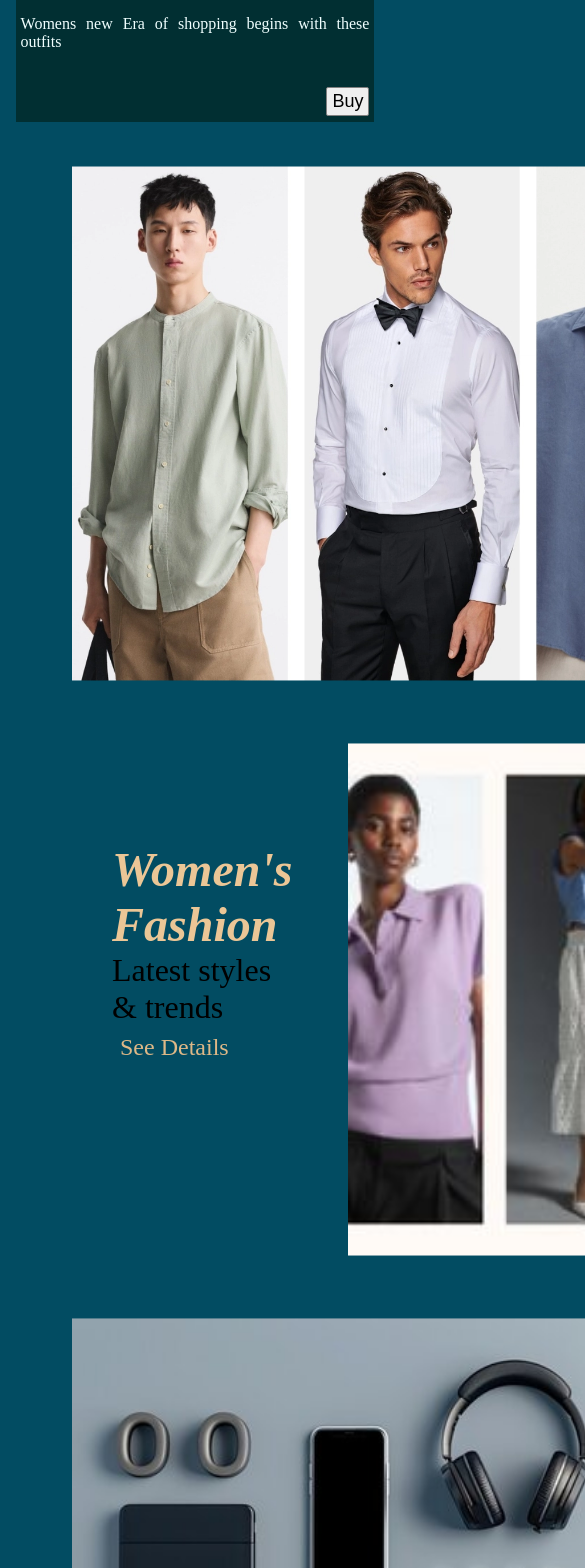
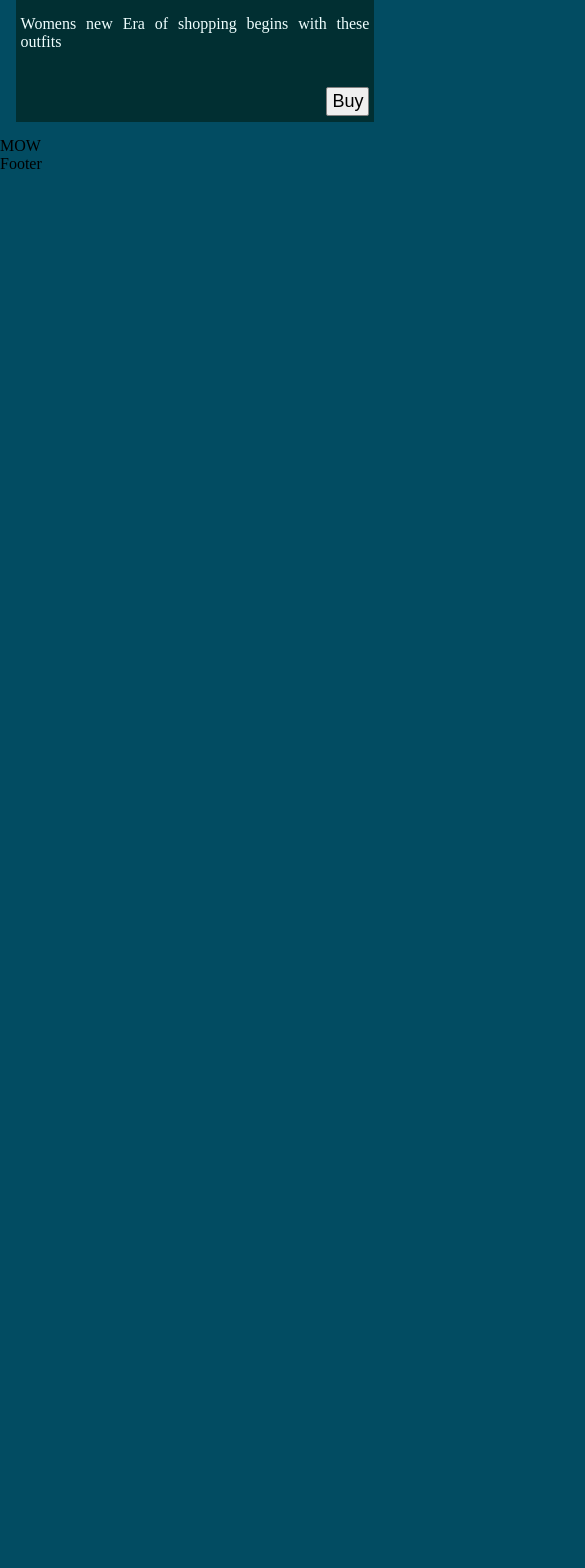
Before and after one commit to shaurgaleebtailor/e-store, a React (Create React App) app: page / in a window 390 px wide. Shown: the part 400-1968 px from the top of the page, 585 px wide, since content can reach past the window. After the commit the page ends 844 px from the top, so only its background shows below. Built offline with nearby package versions, Linux system fonts and the light colour scheme.

Commit message:
feat: resolved animation issue

```diff
--- a/src/components/AllProducts/DesktopIntro.js
+++ b/src/components/AllProducts/DesktopIntro.js
@@ -31,13 +31,13 @@ const DesktopIntro = ({ productData }) => {
         </article>
         <section className="right-part">
           {isVisible && (
-            <>
+            <div className="intro-animation">
               <h2>
                 <i>{title} </i>
               </h2>
               <p>{description}</p>
               <a href="./ok.html">{linkTitle}</a>
-            </>
+            </div>
           )}
         </section>
       </div>
@@ -45,13 +45,13 @@ const DesktopIntro = ({ productData }) => {
       <div className="products-intro-container ">
         <section className="right-part reverse">
           {isVisible && (
-            <>
+            <div className="intro-animation">
               <h2>
                 <i>{title} </i>
               </h2>
               <p>{description}</p>
               <a href="./some-dummy-html-for-time-being.html">{linkTitle}</a>
-            </>
+            </div>
           )}
         </section>
         <article className="left-part reverse">
--- a/src/components/AllProducts/DesktopIntro.scss
+++ b/src/components/AllProducts/DesktopIntro.scss
@@ -21,7 +21,9 @@
   .right-part {
     font-size: 32px;
     margin: 8rem 7rem 3rem 1rem;
-    animation: slowIntro 3s ease-in-out;
+    .intro-animation {
+      animation: slowIntro 1.5s ease-in-out;
+    }
     &.reverse {
       margin: 8rem 1rem 3rem 7rem;
     }
--- a/src/components/AllProducts/ProductsIntro.js
+++ b/src/components/AllProducts/ProductsIntro.js
@@ -1,11 +1,17 @@
 import DesktopIntro from "./DesktopIntro";
 import { allProductsIntro } from "../static/Data";
+import {useMOWChecker} from "../utilities/useMOWChecker.js"
 import "./DesktopIntro.scss";
 const AllProductsIntro = () => {
   //   desktop mode
-  let productsListToRender = allProductsIntro.map((itm) => (
+  let productsDesktop = allProductsIntro.map((itm) => (
     <DesktopIntro key={itm.id} productData={itm} />
   ));
-  return <>{productsListToRender}</>;
+  const isMobile  = useMOWChecker();
+  let listToRender = isMobile ? (<div>MOW</div>):(
+    productsDesktop
+  )
+
+  return <>{listToRender}</>;
 };
 export default AllProductsIntro;
```
